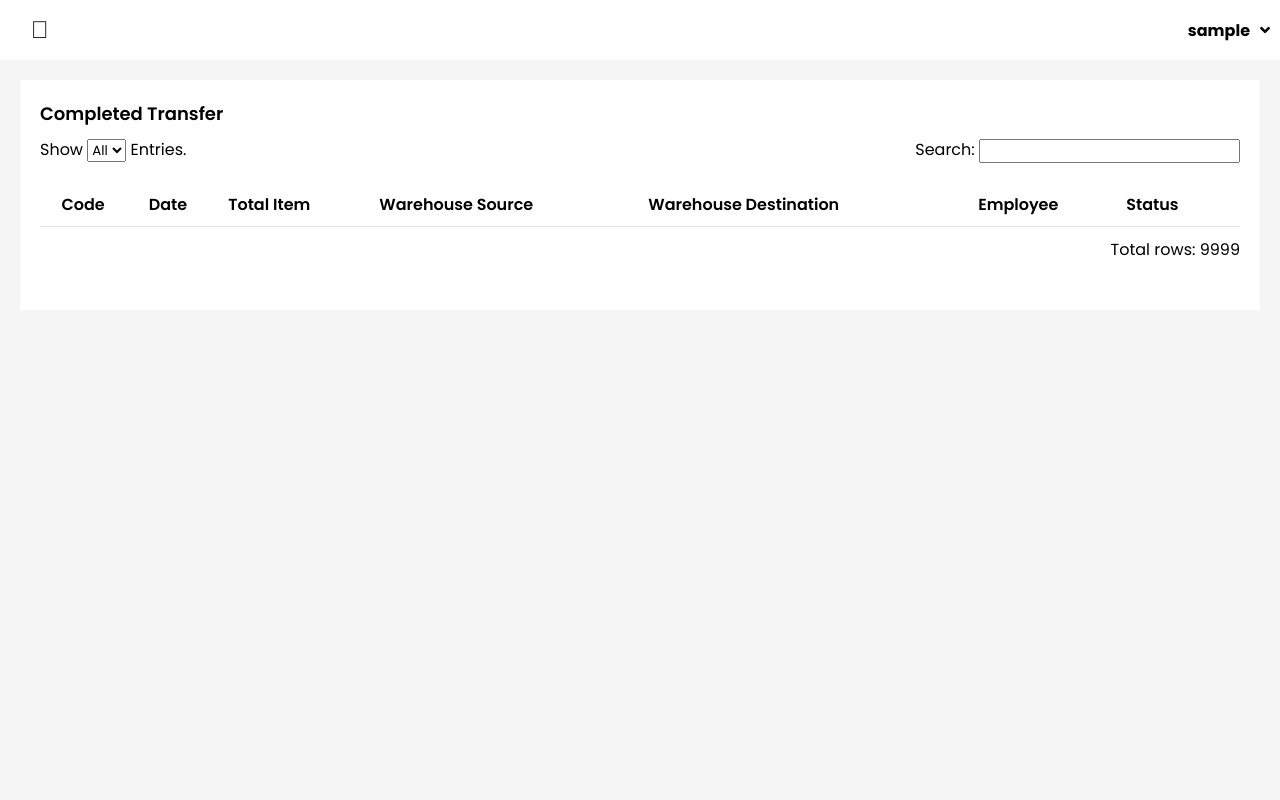
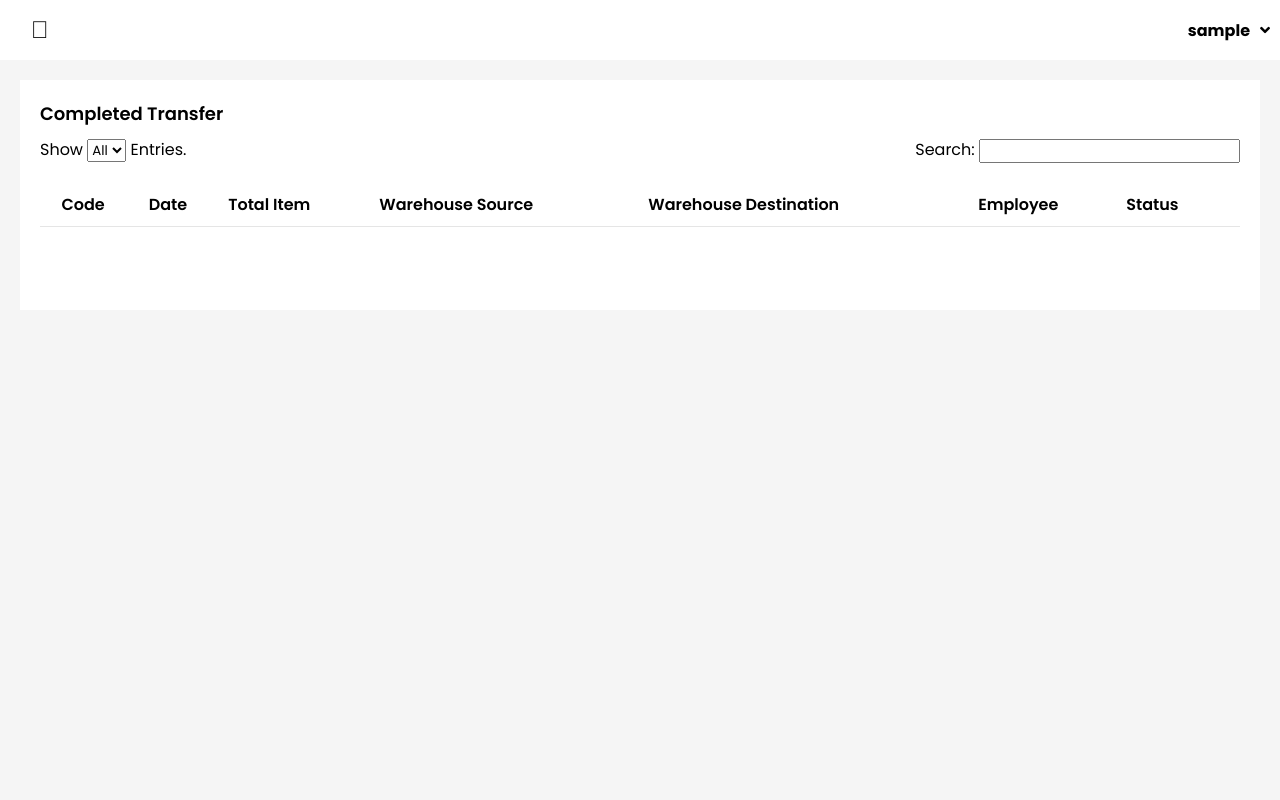
Before and after one commit to VillarealEric22/Online-WMIS-BC, a PHP site: page /transfer-completed.php in a window 1280 px wide. Run offline with PHP 8.4, Linux system fonts and the light colour scheme; the visitor is signed in with stand-in values (Sample User, id 1); data that the repository does not hold is empty; some libraries are stand-ins or nearby versions.

Commit message:
Update transfer-completed.php

```diff
--- a/transfer-completed.php
+++ b/transfer-completed.php
@@ -47,9 +47,6 @@
             <div class="table-pagination">
                 <ul class = pagination>
                 </ul>
-            </div>
-            <div class="table-info">
-                Total rows: 9999
             </div>
         </div>
     </div>
```
